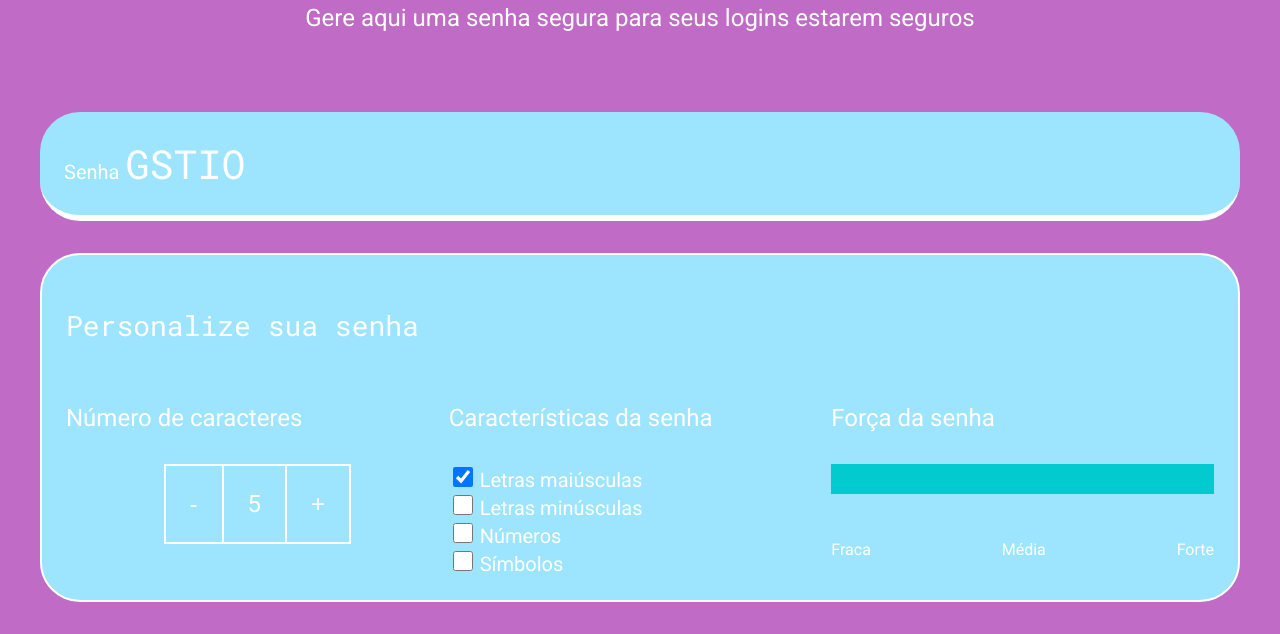
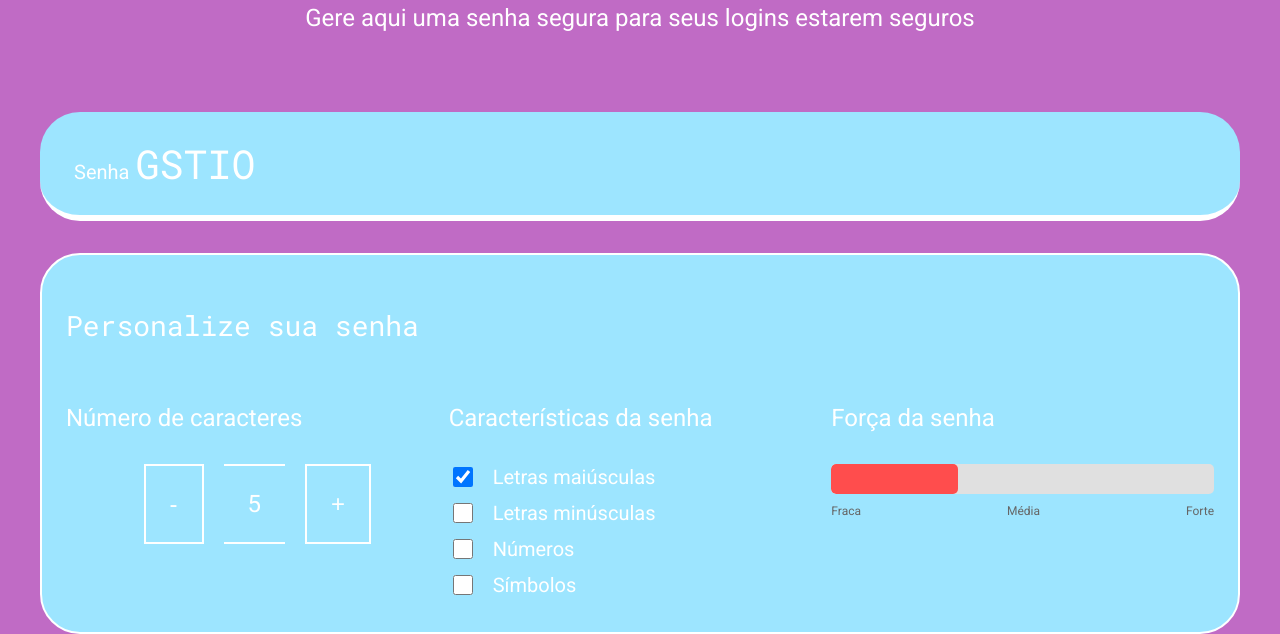
Before and after one commit to alicecassins/seguran-a, a plain HTML site: page index.html in a window 1280 px wide. Shown: the part 191-825 px from the top of the page. Before the commit the page ends 801 px from the top, so only its background shows below. Drawn offline with Linux system fonts and the light colour scheme.

Commit message:
quinta commit

```diff
--- a/index.html
+++ b/index.html
@@ -16,7 +16,7 @@
             <h3 class="titulo-secundario">Gere aqui uma senha segura para seus logins estarem seguros</h3>
         </div>
         <div class="conteudo-senha">
-            <label for="senha">Senha</label>
+            <label for="campo-senha">Senha</label>
             <input name="senha" type="text" id="campo-senha" readonly>
         </div>
         <div class="parametro">
@@ -26,43 +26,43 @@
                     <h4 class="parametro-senha__titulo">Número de caracteres</h4>
                     <div class="parametro-senha-botoes">
                         <button class="parametro-senha__botao">-</button>
-                        <p class="parametro-senha__texto">12</p>
+                        <p class="parametro-senha__texto">5</p>
                         <button class="parametro-senha__botao">+</button>
                     </div>
                 </div>
                 <div class="parametro-senha">
                     <h4 class="parametro-senha__titulo">Características da senha</h4>
-
                     <div class="parametro-senha-checkbox">
-                       <input name="maiusculo" type="checkbox" class="checkbox" checked>
+                        <input name="maiusculo" type="checkbox" id="maiusculo" class="checkbox" checked>
                         <label for="maiusculo">Letras maiúsculas</label>
                     </div>
                     <div class="parametro-senha-checkbox">
-                       <input name="minusculo" type="checkbox" class="checkbox">
+                        <input name="minusculo" type="checkbox" id="minusculo" class="checkbox">
                         <label for="minusculo">Letras minúsculas</label>
                     </div>
                     <div class="parametro-senha-checkbox">
-                       <input name="numero" type="checkbox" class="checkbox">
+                        <input name="numero" type="checkbox" id="numero" class="checkbox">
                         <label for="numero">Números</label>
                     </div>
                     <div class="parametro-senha-checkbox">
-                       <input name="simbolo" type="checkbox" class="checkbox">
+                        <input name="simbolo" type="checkbox" id="simbolo" class="checkbox">
                         <label for="simbolo">Símbolos</label>
                     </div>
                 </div>
                 <div class="parametro-senha">
                     <h4 class="parametro-senha__titulo">Força da senha</h4>
-                    <div class="barra"></div>
-                    <div class="forca forte"></div>
+                    <div class="barra">
+                        <div class="forca"></div>
+                    </div>
                     <div class="parametro-senha-textos">
-                        <p>Fraca</p>
-                        <p>Média</p>
-                        <p>Forte</p>
+                        <span>Fraca</span>
+                        <span>Média</span>
+                        <span>Forte</span>
+                    </div>
                 </div>
             </div>
         </div>
     </section>
     <script src="main.js"></script>
 </body>
-
 </html>
--- a/main.js
+++ b/main.js
@@ -1,8 +1,17 @@
 const numeroSenha = document.querySelector('.parametro-senha__texto');
-let tamanhoSenha = 5;
+let tamanhoSenha = 5; // Valor inicial
 numeroSenha.textContent = tamanhoSenha;
 
+const letrasMaiusculas = 'ABCDEFGHIJKLMNOPQRSTUVXYWZ';
+const letrasMinusculas = 'abcdefghijklmnopqrstuvxywz';
+const numeros = '0123456789';
+const simbolos = '!@%*?';
+
 const botoes = document.querySelectorAll('.parametro-senha__botao');
+const campoSenha = document.querySelector('#campo-senha');
+const checkboxes = document.querySelectorAll('.checkbox');
+const forcaSenha = document.querySelector('.forca');
+
 botoes[0].onclick = diminuiTamanho;
 botoes[1].onclick = aumentaTamanho;
 
@@ -22,19 +31,11 @@ function aumentaTamanho() {
     geraSenha();
 }
 
-const campoSenha = document.querySelector('#campo-senha');
-const checkboxes = document.querySelectorAll('.checkbox');
-
 for (let i = 0; i < checkboxes.length; i++) {
     checkboxes[i].onclick = geraSenha;
 }
 
-const letrasMaiusculas = 'ABCDEFGHIJKLMNOPQRSTUVXYWZ';
-const letrasMinusculas = 'abcdefghijklmnopqrstuvxywz';
-const numeros = '0123456789';
-const simbolos = '!@%*?';
-
-geraSenha(); // Gera senha inicial ao carregar
+geraSenha();
 
 function geraSenha() {
     const opcoesSelecionadas = document.querySelectorAll('.checkbox:checked');
@@ -49,6 +50,7 @@ function geraSenha() {
 
     if (alfabeto.length === 0) {
         campoSenha.value = 'Selecione uma opção!';
+        forcaSenha.classList.remove('fraca', 'media', 'forte');
         return;
     }
 
@@ -59,4 +61,16 @@ function geraSenha() {
     }
 
     campoSenha.value = senha;
+    classificaSenha();
 }
+
+function classificaSenha() {
+    forcaSenha.classList.remove('fraca', 'media', 'forte');
+    if (tamanhoSenha > 11) {
+        forcaSenha.classList.add('forte');
+    } else if (tamanhoSenha > 5 && tamanhoSenha <= 11) {
+        forcaSenha.classList.add('media');
+    } else if (tamanhoSenha <= 5) {
+        forcaSenha.classList.add('fraca');
+    }
+}
--- a/style.css
+++ b/style.css
@@ -4,7 +4,7 @@
     --branco: white;
     --cor-de-fundo: #c06bc5;
     --fundo-senha: #9de5ff;
-    --fundo-barra: #ffffff;
+    --fundo-barra: #e0e0e0;
     --fundo-texto: #9de5ff;
     --borda: #ffffff;
     --roboto: 'Roboto', sans-serif;
@@ -13,12 +13,15 @@
 
 * {
     font-weight: 400;
+    box-sizing: border-box;
 }
 
 body {
     color: var(--branco);
     background-color: var(--cor-de-fundo);
     font-family: var(--roboto);
+    margin: 0;
+    padding: 0;
 }
 
 .titulo-principal {
@@ -40,7 +43,7 @@ body {
     background: var(--fundo-senha);
     padding: 24px;
     border-bottom: 6px solid var(--borda);
-    border-radius: 40px 40px 40px 40px;
+    border-radius: 40px;
 }
 
 #campo-senha {
@@ -66,7 +69,7 @@ body {
     border: 2px solid var(--borda);
     margin-top: 32px;
     padding: 24px;
-    border-radius: 40px 40px 40px 40px;
+    border-radius: 40px;
 }
 
 .parametro-titulo {
@@ -92,6 +95,7 @@ body {
 .parametro-senha-botoes {
     display: flex;
     justify-content: center;
+    align-items: center;
 }
 
 .parametro-senha__botao {
@@ -101,55 +105,79 @@ body {
     padding: 24px;
     font-size: 24px;
     cursor: pointer;
+    margin: 0 10px;
 }
 
 .parametro-senha__texto {
     padding: 24px;
     border-top: 2px solid var(--borda);
     border-bottom: 2px solid var(--borda);
-    margin: 0;
+    margin: 0 10px;
     font-size: 24px;
 }
 
 label {
     font-size: 20px;
+    margin-left: 10px;
 }
 
-.checkbox{
+.checkbox {
     width: 20px;
     height: 20px;
     cursor: pointer;
+    margin-right: 10px;
 }
 
+/* Barra de força */
 .barra {
-    background-color: var(--fundo-barra);
     height: 30px;
     width: 100%;
+    background-color: var(--fundo-barra);
+    border-radius: 5px;
+    position: relative;
+    overflow: hidden;
+    margin: 10px 0;
+}
 
+.forca {
+    height: 100%;
+    width: 0;
+    background-color: #ff4d4d;
+    border-radius: 5px;
+    transition: width 0.3s ease;
+    position: absolute;
+    top: 0;
+    left: 0;
 }
-.forca{
-    height: 30px;
-    position: relative;
-    bottom: 30px;
+
+.forca.fraca {
+    width: 33%;
+    background-color: #ff4d4d;
 }
-.fraca{
-    width: 25%;
-    background-color: #006264;
+
+.forca.media {
+    width: 66%;
+    background-color: #ffd700;
 }
-.media{
-    background-color: #009193;
-    width: 50%;
-}
-.forte{
-    background-color: #01cbce;
+
+.forca.forte {
     width: 100%;
+    background-color: #4CAF50;
 }
 
 .parametro-senha-textos {
     display: flex;
     justify-content: space-between;
+    margin-top: 5px;
+    font-size: 12px;
+    color: #666;
 }
 
+.parametro-senha-checkbox {
+    display: flex;
+    align-items: center;
+    margin: 10px 0;
+}
 
 @media screen and (min-width: 768px) {
     .parametro-coluna__senha {
```
Lines whose indentation alone changed are shown as unchanged.
